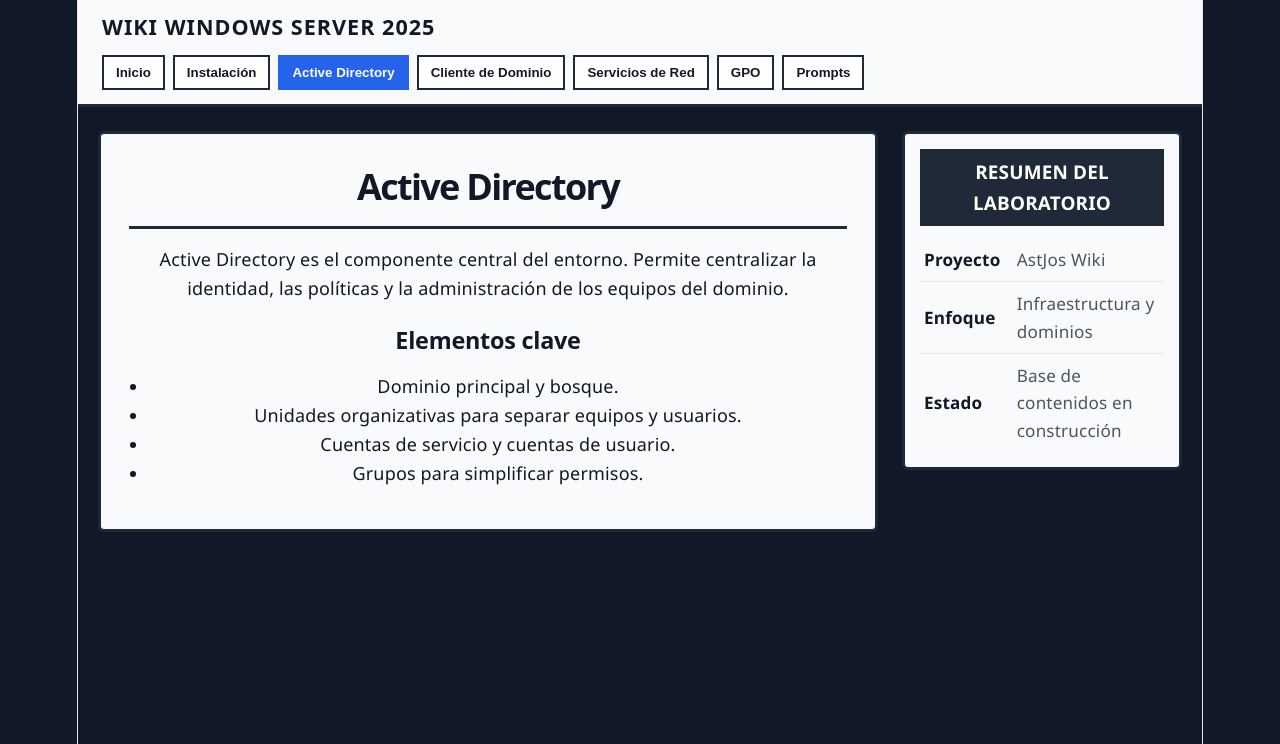
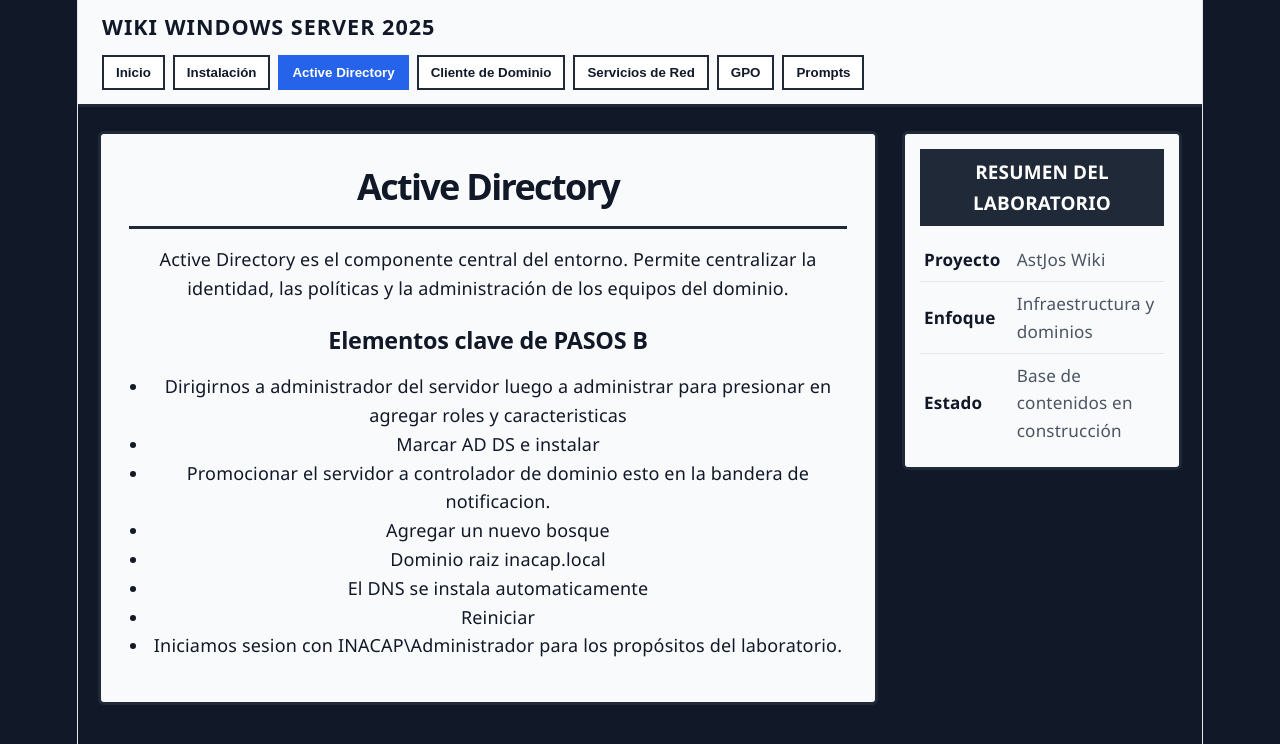
Before and after one commit to MiguelWanderer/WikiTrabajo.Astjos, a React (Vite) app: page / in a window 1280 px wide. Both pictures are taken after a click on the button "Active Directory". Shown: the top 744 px of the page. Built offline with nearby package versions, Linux system fonts and the light colour scheme.

Commit message:
WIP active directory

```diff
--- a/src/components/03_active_directory_AstJos.jsx
+++ b/src/components/03_active_directory_AstJos.jsx
@@ -8,12 +8,16 @@ export default function ActiveDirectoryAstJos() {
       </p>
 
       <section className="doc-section">
-        <h2>Elementos clave</h2>
+        <h2>Elementos clave de PASOS B</h2>
         <ul>
-          <li>Dominio principal y bosque.</li>
-          <li>Unidades organizativas para separar equipos y usuarios.</li>
-          <li>Cuentas de servicio y cuentas de usuario.</li>
-          <li>Grupos para simplificar permisos.</li>
+          <li>Dirigirnos a administrador del servidor luego a administrar para presionar en agregar roles y caracteristicas</li>
+          <li>Marcar AD DS e instalar</li>
+          <li>Promocionar el servidor a controlador de dominio esto en la bandera de notificacion.</li>
+          <li>Agregar un nuevo bosque</li>
+          <li>Dominio raiz inacap.local</li>
+          <li>El DNS se instala automaticamente</li>
+          <li>Reiniciar</li>
+          <li>Iniciamos sesion  con INACAP\Administrador para los propósitos del laboratorio.</li>
         </ul>
       </section>
     </article>
```
